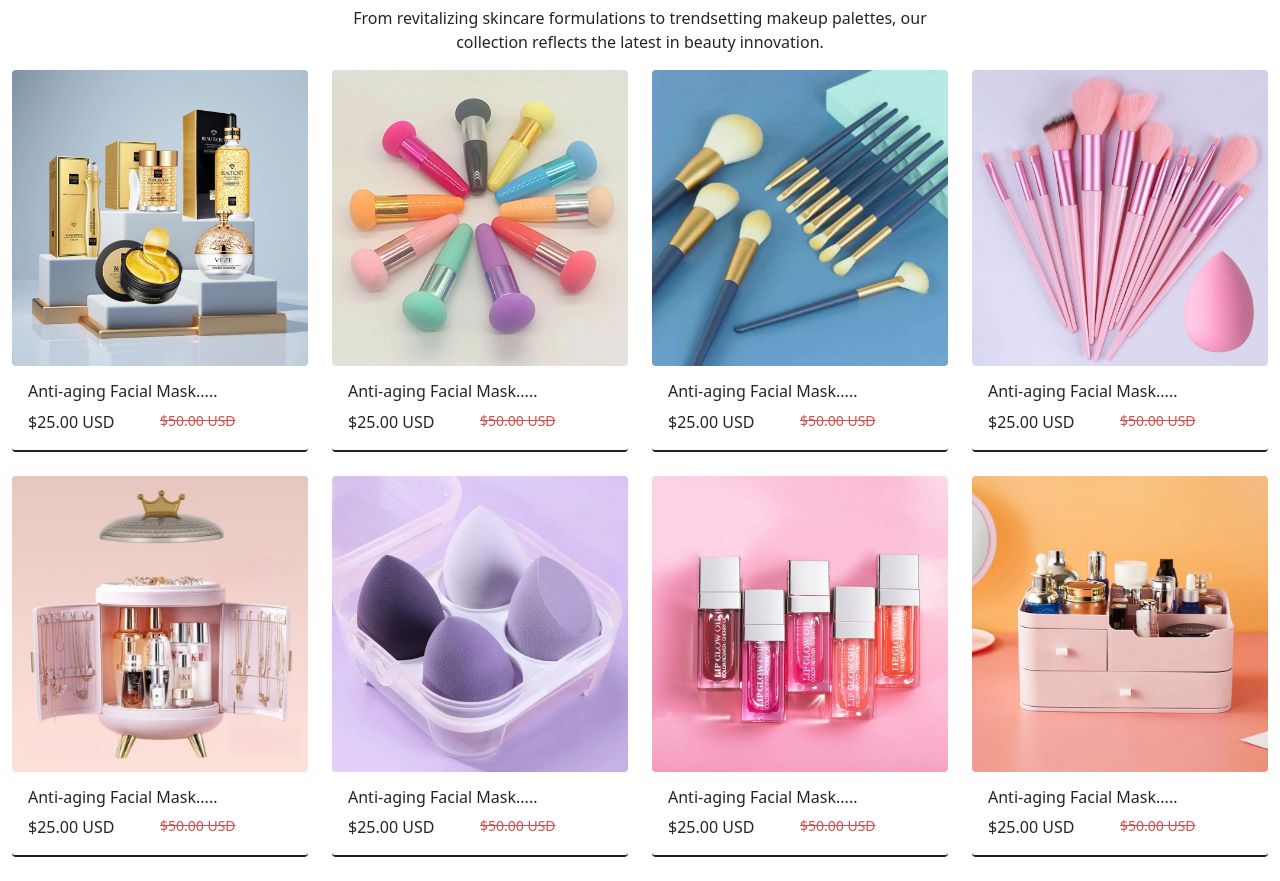
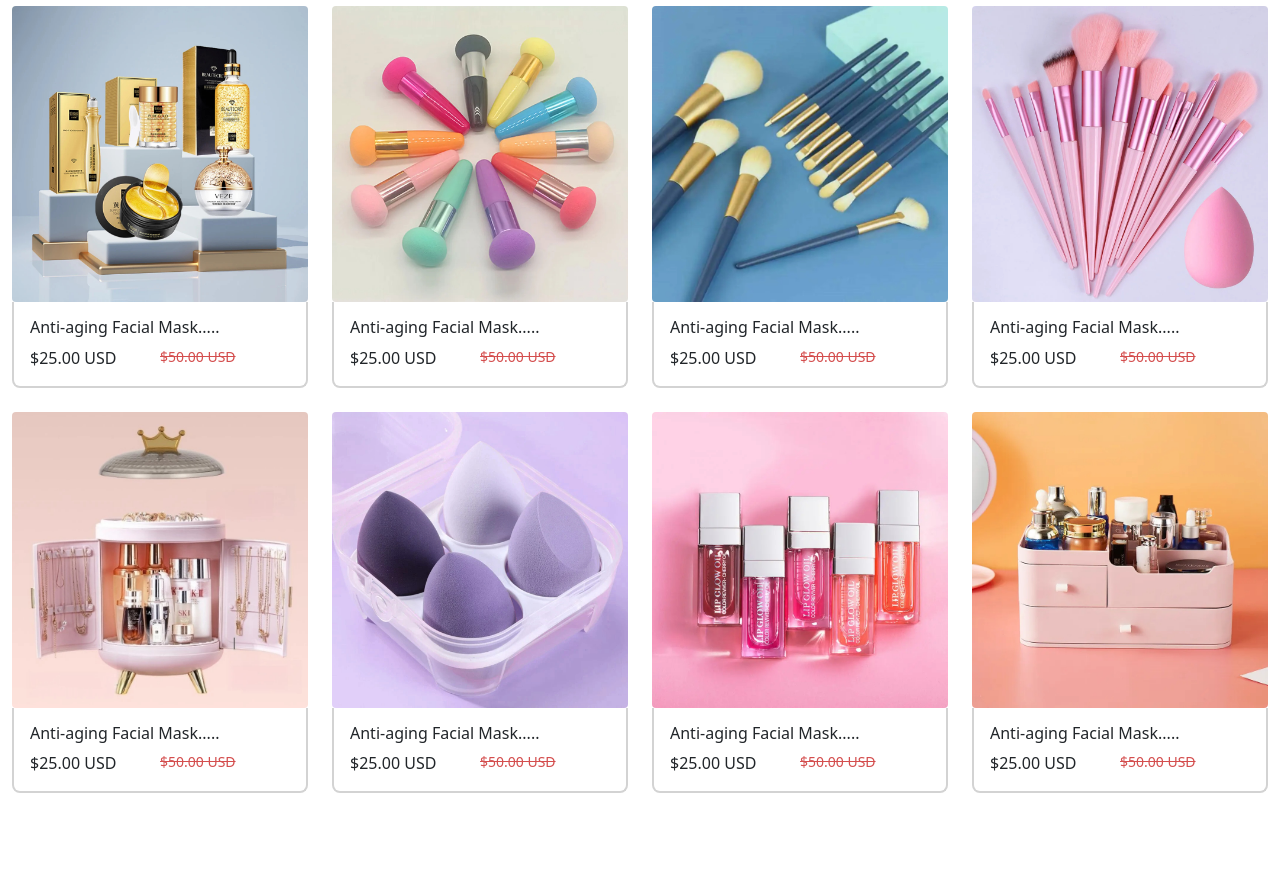
Before and after one commit to ECD-Emon/New-Featured-Collection-1, a plain HTML site: page index.html in a window 1280 px wide. Shown: the part 72-953 px from the top of the page. After the commit the page ends 889 px from the top, so only its background shows below. Drawn offline with nearby package versions, Linux system fonts and the light colour scheme.

Commit message:
changes sifat

```diff
--- a/index.html
+++ b/index.html
@@ -1,48 +1,33 @@
 <!DOCTYPE html>
 <html lang="en">
     <head>
-        <title>New Featured Collection 01</title>
+        <title>Featured Collection 03</title>
         <meta charset="UTF-8">
         <meta name="viewport" content="width=device-width, initial-scale=1">
         <link href="style.css" rel="stylesheet">
         <link href="https://cdn.jsdelivr.net/npm/bootstrap@5.1.3/dist/css/bootstrap.min.css" rel="stylesheet" integrity="sha384-1BmE4kWBq78iYhFldvKuhfTAU6auU8tT94WrHftjDbrCEXSU1oBoqyl2QvZ6jIW3" crossorigin="anonymous">
         <style>
-            .product{
-                border: none;}
-            .heading-text{
-                padding: 0 25%;}
             .sample{
-                border-bottom: 2px solid rgba(32, 32, 32, 1);
-                border-top: 0;
-                border-left: 0;
-                border-right: 0;}
+                border:2px solid #d3d3d3;
+                border-top:0;
+                border-radius: 0 0 8px 8px;
+            }
+            .card{border: none;}
             .past{
                 color: #d44e4e;
-                text-decoration: line-through;}
-            .color{
-                background: rgba(89, 87, 76, 1);}
-            .samples{
-                padding: 12px;
-                border: 2px solid #ffffff;
-                background: rgba(89, 87, 76, 1);}
-            .pasts{
                 text-decoration: line-through;}
         </style>
     </head>
     <body>
-        <section>
         <div class="container-fluid">
-            <div class="title text-center py-3 ">
-                <h2 class="font-weight-bolder">Expertly Selected for You</h2>
-            </div>
-            <div class="heading-text text-center">
-                <p> From revitalizing skincare formulations to trendsetting makeup palettes, our collection reflects the latest in beauty innovation.</p>
+            <div class="title text-center py-3">
+                <h2 class="font-weight-bolder">Featured Collection Heading</h2>
             </div>
             <div class="row">
                 <div class="col-lg-3 col-md-6 col-sm-6 col-6">
-                    <div class="card sample mb-4">
+                    <div class="card mb-4">
                         <img src="1.jpg" class="card-img-top img-fluid rounded">
-                        <div class="card-body product">
+                        <div class="card-body sample product">
                             <h6 class="card-text">Anti-aging Facial Mask.....</h6>
                             <div class=" price col-12 row">
                                 <div class="present col-6">$25.00 USD</div>
@@ -52,9 +37,9 @@
                     </div>
                 </div>
                 <div class="col-lg-3 col-md-6 col-sm-6 col-6">
-                    <div class="card sample mb-4">
+                    <div class="card mb-4">
                         <img src="2.jpg" class="card-img-top img-fluid rounded">
-                        <div class="card-body product">
+                        <div class="card-body sample product">
                             <h6 class="card-text">Anti-aging Facial Mask.....</h6>
                             <div class=" price col-12 row">
                                 <div class="present col-6">$25.00 USD</div>
@@ -64,9 +49,9 @@
                     </div>
                 </div>
                 <div class="col-lg-3 col-md-6 col-sm-6 col-6">
-                    <div class="card sample mb-4">
+                    <div class="card mb-4">
                         <img src="3.jpg" class="card-img-top img-fluid rounded">
-                        <div class="card-body product">
+                        <div class="card-body sample product">
                             <h6 class="card-text">Anti-aging Facial Mask.....</h6>
                             <div class=" price col-12 row">
                                 <div class="present col-6">$25.00 USD</div>
@@ -76,9 +61,9 @@
                     </div>
                 </div>
                 <div class="col-lg-3 col-md-6 col-sm-6 col-6">
-                    <div class="card sample mb-4">
+                    <div class="card mb-4">
                         <img src="4.jpg" class="card-img-top img-fluid rounded">
-                        <div class="card-body product">
+                        <div class="card-body sample product">
                             <h6 class="card-text">Anti-aging Facial Mask.....</h6>
                             <div class=" price col-12 row">
                                 <div class="present col-6">$25.00 USD</div>
@@ -88,9 +73,9 @@
                     </div>
                 </div>
                 <div class="col-lg-3 col-md-6 col-sm-6 col-6">
-                    <div class="card sample mb-4">
+                    <div class="card mb-4">
                         <img src="5.jpg" class="card-img-top img-fluid rounded">
-                        <div class="card-body product">
+                        <div class="card-body sample product">
                             <h6 class="card-text">Anti-aging Facial Mask.....</h6>
                             <div class=" price col-12 row">
                                 <div class="present col-6">$25.00 USD</div>
@@ -100,9 +85,9 @@
                     </div>
                 </div>
                 <div class="col-lg-3 col-md-6 col-sm-6 col-6">
-                    <div class="card sample mb-4">
+                    <div class="card mb-4">
                         <img src="6.jpg" class="card-img-top img-fluid rounded">
-                        <div class="card-body product">
+                        <div class="card-body sample product">
                             <h6 class="card-text">Anti-aging Facial Mask.....</h6>
                             <div class=" price col-12 row">
                                 <div class="present col-6">$25.00 USD</div>
@@ -112,9 +97,9 @@
                     </div>
                 </div>
                 <div class="col-lg-3 col-md-6 col-sm-6 col-6">
-                    <div class="card sample mb-4">
+                    <div class="card mb-4">
                         <img src="7.jpg" class="card-img-top img-fluid rounded">
-                        <div class="card-body product">
+                        <div class="card-body sample product">
                             <h6 class="card-text">Anti-aging Facial Mask.....</h6>
                             <div class=" price col-12 row">
                                 <div class="present col-6">$25.00 USD</div>
@@ -124,9 +109,9 @@
                     </div>
                 </div>
                 <div class="col-lg-3 col-md-6 col-sm-6 col-6">
-                    <div class="card sample mb-4">
+                    <div class="card mb-4">
                         <img src="8.jpg" class="card-img-top img-fluid rounded">
-                        <div class="card-body product">
+                        <div class="card-body sample product">
                             <h6 class="card-text">Anti-aging Facial Mask.....</h6>
                             <div class=" price col-12 row">
                                 <div class="present col-6">$25.00 USD</div>
@@ -137,7 +122,9 @@
                 </div>
             </div>
         </div>
-        </section>
+
+
+
 
         <script src="https://cdn.jsdelivr.net/npm/bootstrap@5.1.3/dist/js/bootstrap.bundle.min.js" integrity="sha384-ka7Sk0Gln4gmtz2MlQnikT1wXgYsOg+OMhuP+IlRH9sENBO0LRn5q+8nbTov4+1p" crossorigin="anonymous"></script>
         <script src="https://cdn.jsdelivr.net/npm/@popperjs/core@2.10.2/dist/umd/popper.min.js" integrity="sha384-7+zCNj/IqJ95wo16oMtfsKbZ9ccEh31eOz1HGyDuCQ6wgnyJNSYdrPa03rtR1zdB" crossorigin="anonymous"></script>
```
Also changed, not shown: 1 (2).jpg (added).
